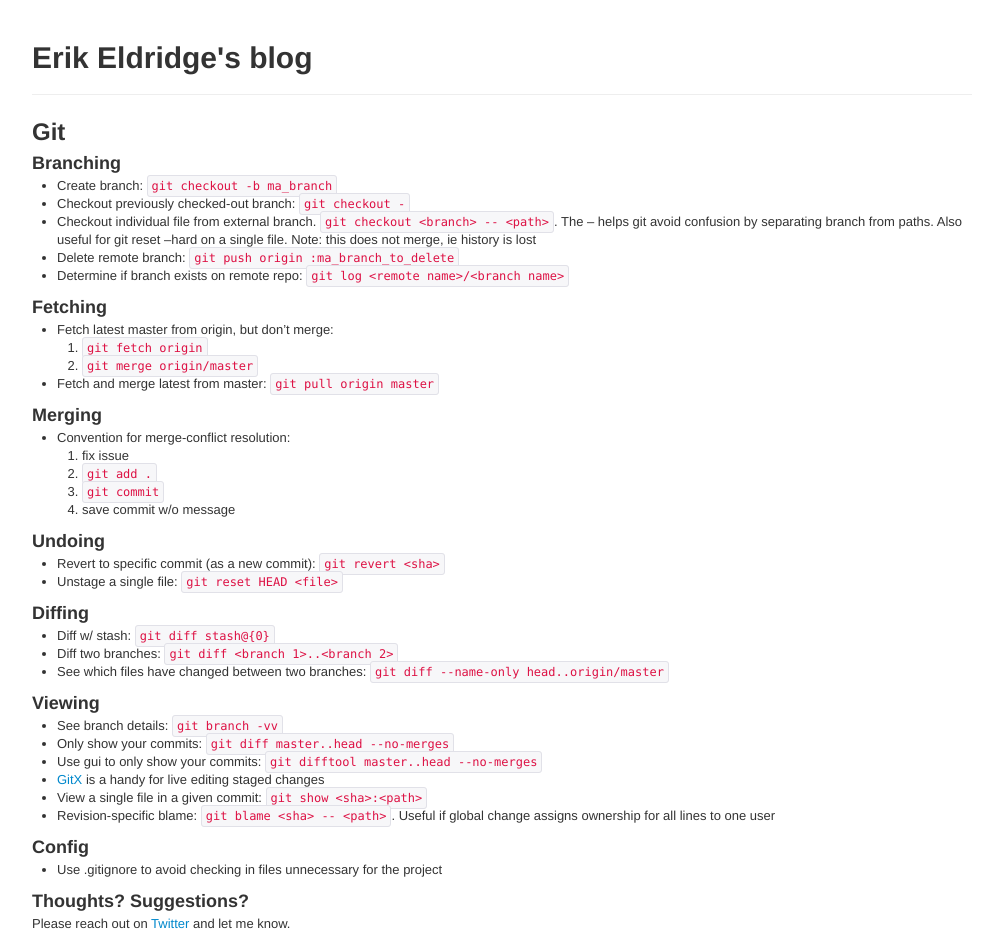
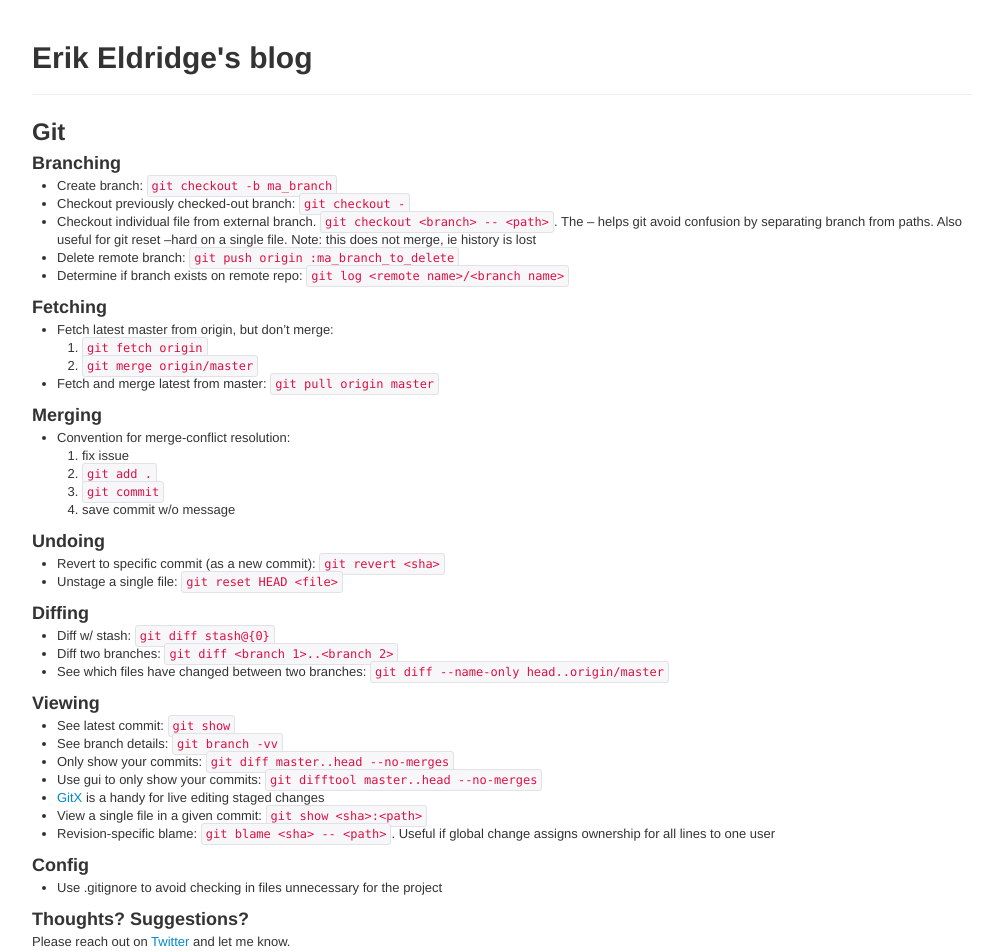
Before and after one commit to erikeldridge/erikeldridge.github.com, a Jekyll site: the page built from _posts/2012-3-13-git.md, in a window 1280 px wide. Shown: the whole page, without its empty margins (138-1131 px from the left). Built offline with Jekyll 4.4.1, drawn with Linux system fonts in a browser that asks for light colours; Markdown is read by kramdown in place of the engine named in the settings; comment, search, counter and statistics services are not loaded.

Commit message:
Add git show

```diff
--- a/_posts/2012-3-13-git.md
+++ b/_posts/2012-3-13-git.md
@@ -40,6 +40,7 @@ layout: post
 
 ### Viewing
 
+* See latest commit: `git show`
 * See branch details: `git branch -vv`
 * Only show your commits: `git diff master..head --no-merges`
 * Use gui to only show your commits: `git difftool master..head --no-merges`
```
